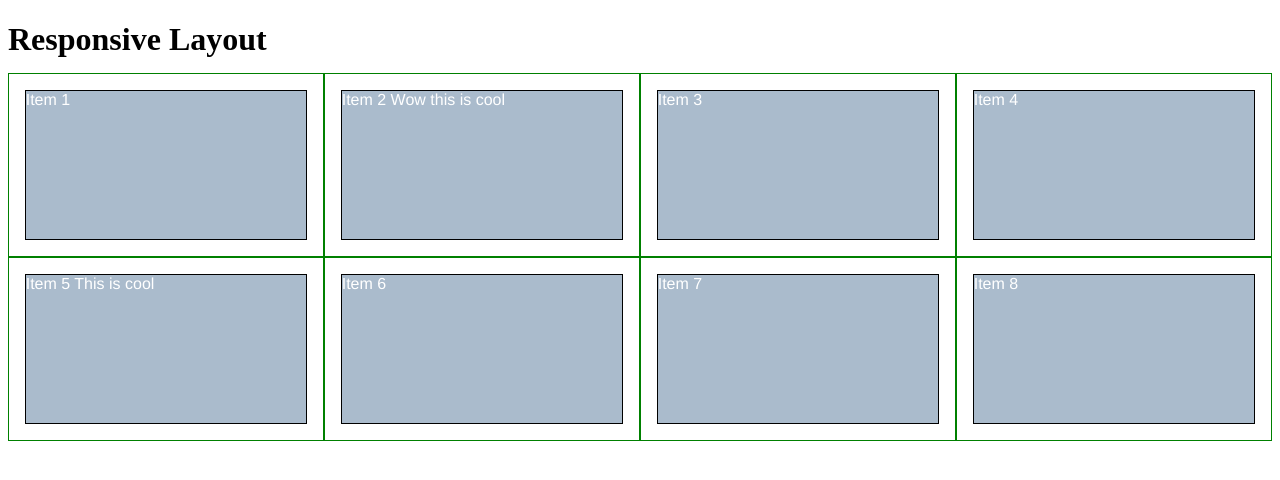
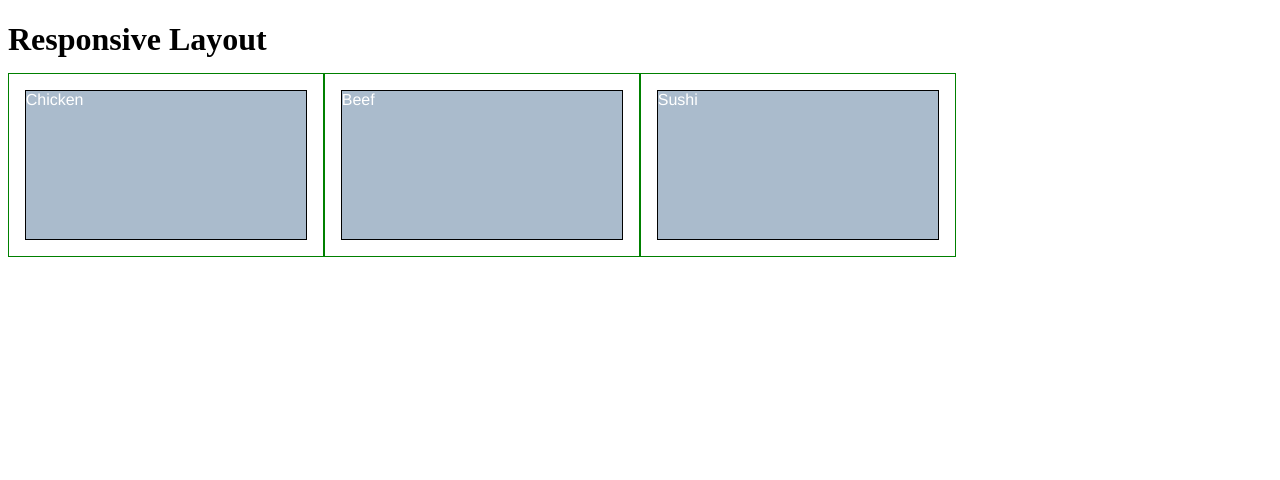
Before and after one commit to ltewksbury/module2-solution, a plain HTML site: page site/index.html in a window 1280 px wide. Drawn offline with Linux system fonts and the light colour scheme.

Commit message:
commit #3

```diff
--- a/site/index.html
+++ b/site/index.html
@@ -11,14 +11,9 @@
 <h1>Responsive Layout</h1>
 
 <div class="row">
-  <div class="col-lg-3 col-md-6"><p>Item 1</p></div>
-  <div class="col-lg-3 col-md-6"><p>Item 2 Wow this is cool</p></div>
-  <div class="col-lg-3 col-md-6"><p>Item 3</p></div>
-  <div class="col-lg-3 col-md-6"><p>Item 4</p></div>
-  <div class="col-lg-3 col-md-6"><p>Item 5 This is cool</p></div>
-  <div class="col-lg-3 col-md-6"><p>Item 6</p></div>
-  <div class="col-lg-3 col-md-6"><p>Item 7</p></div>
-  <div class="col-lg-3 col-md-6"><p>Item 8</p></div>
+  <div class="col-lg-3 col-md-6"><p>Chicken</p></div>
+  <div class="col-lg-3 col-md-6"><p>Beef</p></div>
+  <div class="col-lg-3 col-md-6"><p>Sushi</p></div>
 </div>
 
 </body>
```
